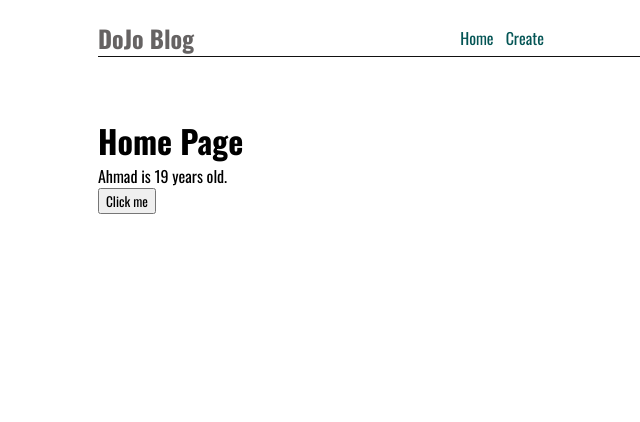
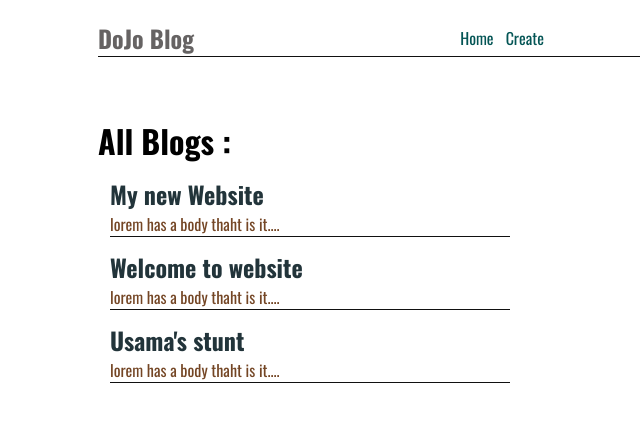
Before and after one commit to Ahmad34-90/React, a React (Create React App) app: page / in a window 1280 px wide. Shown: the top 422 px of the page, without its empty margins (192-832 px from the left). Built offline with nearby package versions, Linux system fonts and the light colour scheme; the HTML template or start-up script is replaced by a standard one.

Commit message:
practice props

```diff
--- /dev/null
+++ b/src/BlogList.js
@@ -0,0 +1,18 @@
+const BlogList = (props) => {
+    const blogs = props.blogs;
+    const title = props.title;
+
+    return (
+        <div className="blog-list">
+            <h1>{title}</h1>
+            {blogs.map((blog)=>(
+                <div className="blog-preview" key={blog.id}>
+                    <h2>{blog.title}</h2>
+                    <p>{blog.body}</p>
+                </div>
+            ))}
+        </div>
+    );
+}
+
+export default BlogList;
--- a/src/Home.js
+++ b/src/Home.js
@@ -1,19 +1,16 @@
 import { useState } from "react";
+import BlogList from "./BlogList";
 
 const Home = () => {
 
-    const [name, setName] = useState("Ahmad");
-    const [age, setAge] = useState(19)
-
-    const handleClick =() =>{
-        setName("Ninja")
-        setAge(21)
-    }
+    const [blogs] = useState([
+        {title:"My new Website", body:"lorem has a body thaht is it...." ,author:"Ahmad", id:1},
+        {title:"Welcome to website", body:"lorem has a body thaht is it...." ,author:"Abdullah", id:2},
+        {title:"Usama's stunt", body:"lorem has a body thaht is it...." ,author:"Usama", id:3},
+    ])
     return (
         <div className="home">
-            <h1>Home Page</h1>
-            <p>{name} is {age} years old.</p>
-            <button onClick={handleClick} >Click me</button>
+            <BlogList blogs={blogs} title="All Blogs :"/>
         </div>
      );
 }
--- a/src/index.css
+++ b/src/index.css
@@ -33,3 +33,15 @@
   margin: 40px auto;
   padding: 20px;
 }
+
+.blog-preview{
+  max-width: 400px;
+  margin: 12px;
+  border-bottom: 1px solid #111;
+}
+.blog-preview h2{
+  color: rgb(34, 52, 58);
+}
+.blog-preview p{
+  color: rgb(116, 70, 37);
+}
```
